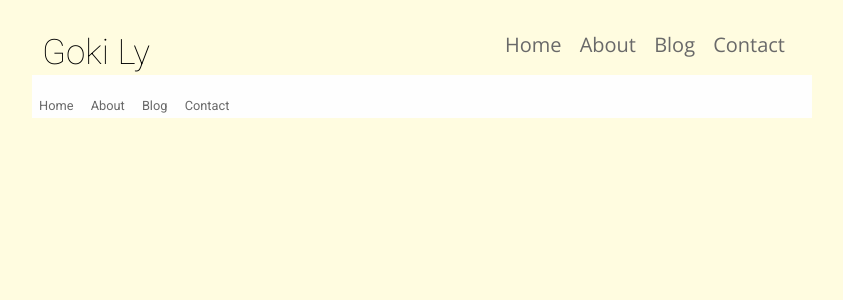
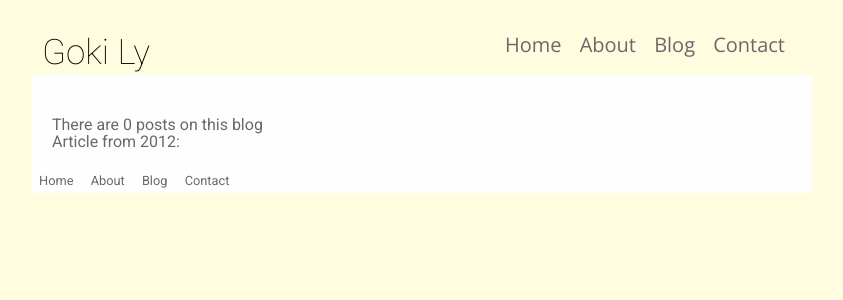
Before and after one commit to gokily/mysite, a Jekyll site: the page built from blog.html, in a window 1280 px wide. Shown: the top 300 px of the page, without its empty margins (218-1061 px from the left). Built offline with Jekyll 4.4.1, drawn with Linux system fonts in a browser that asks for light colours.

Commit message:
Write some content for the blog and contact pages.

```diff
--- a/Gemfile
+++ b/Gemfile
@@ -19,6 +19,7 @@
 
 # If you have any plugins, put them here!
 group :jekyll_plugins do
+  gem "jekyll-paginate"
   gem "jekyll-feed", "~> 0.6"
   gem 'jekyll-sitemap'
   gem 'jekyll-seo-tag'
--- a/_config.yml
+++ b/_config.yml
@@ -21,6 +21,9 @@
 url: "" # the base hostname & protocol for your site, e.g. http://example.com
 twitter_username: jekyllrb
 github_username:  jekyll
+github_url: https://github.com/gokily
+
+excerpt_separator: <!--more-->
 
 # Defaults
 
@@ -30,6 +33,7 @@
       type: "posts"
     values:
       layout: "post"
+      permalink: "/blog/:year/:month/:day/:title/"
   - scope:
       path: ""
     values:
@@ -39,3 +43,4 @@
 markdown: kramdown
 plugins:
   - jekyll-feed
+  - jekyll-paginate
--- /dev/null
+++ b/_layouts/post.html
@@ -0,0 +1,6 @@
+---
+layout: default
+---
+<h2>{{ page.title }}</h2>
+<h4>{{ page.date | date_to_string }}</h4>
+{{ content }}
--- a/_sass/main.scss
+++ b/_sass/main.scss
@@ -236,7 +236,7 @@
 }
 
 /* HOME PAGE */
-#home-page {
+#home-page, #blog-page {
   padding: 20px;
 }
 /* ABOUT PAGE */
--- a/blog.html
+++ b/blog.html
@@ -2,3 +2,22 @@
 title: Blog
 permalink: /blog/
 ---
+<div id="blog-page">
+	<aside id="blog-aside">
+		<h3>There are {{ site.posts | size }} posts on this blog</h3>
+	</aside>
+	<ul>
+
+		{% for post in site.posts %}
+		<li>
+			<a href="{{ site.baseurl }}{{ post.url }}">{{ post.title }}</a>
+			{{ post.excerpt }}
+		</li>
+	</ul>
+	{% endfor %}
+	{% assign test = site.posts | where: "year", 2012 | first %}
+	<p>
+		Article from 2012: {{ test.url }}
+	</p>
+
+</div>
```
Also changed, not shown: contact.html (+7 -0 lines), Gemfile.lock, assets/images/GitHub-Mark-32px.png (added).
